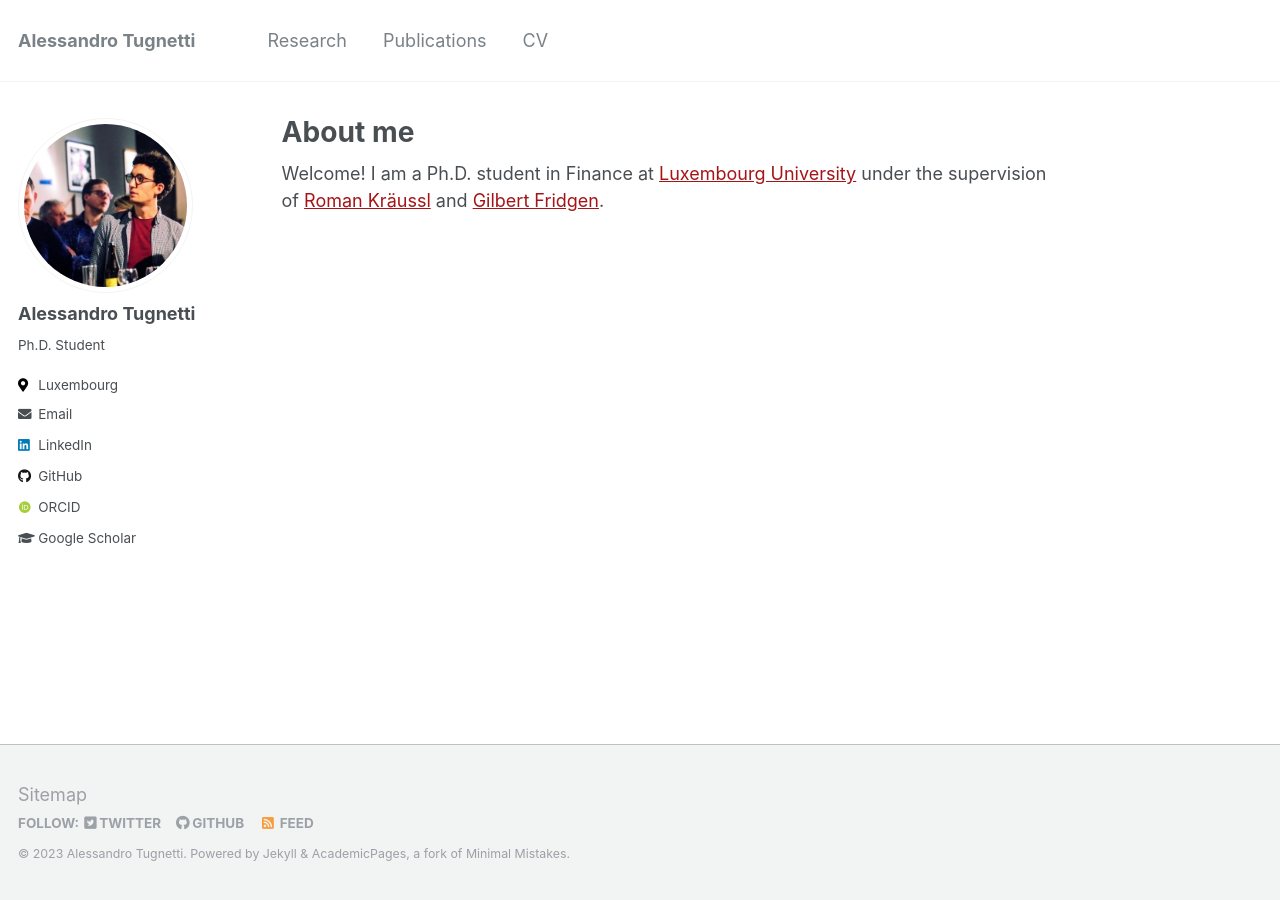
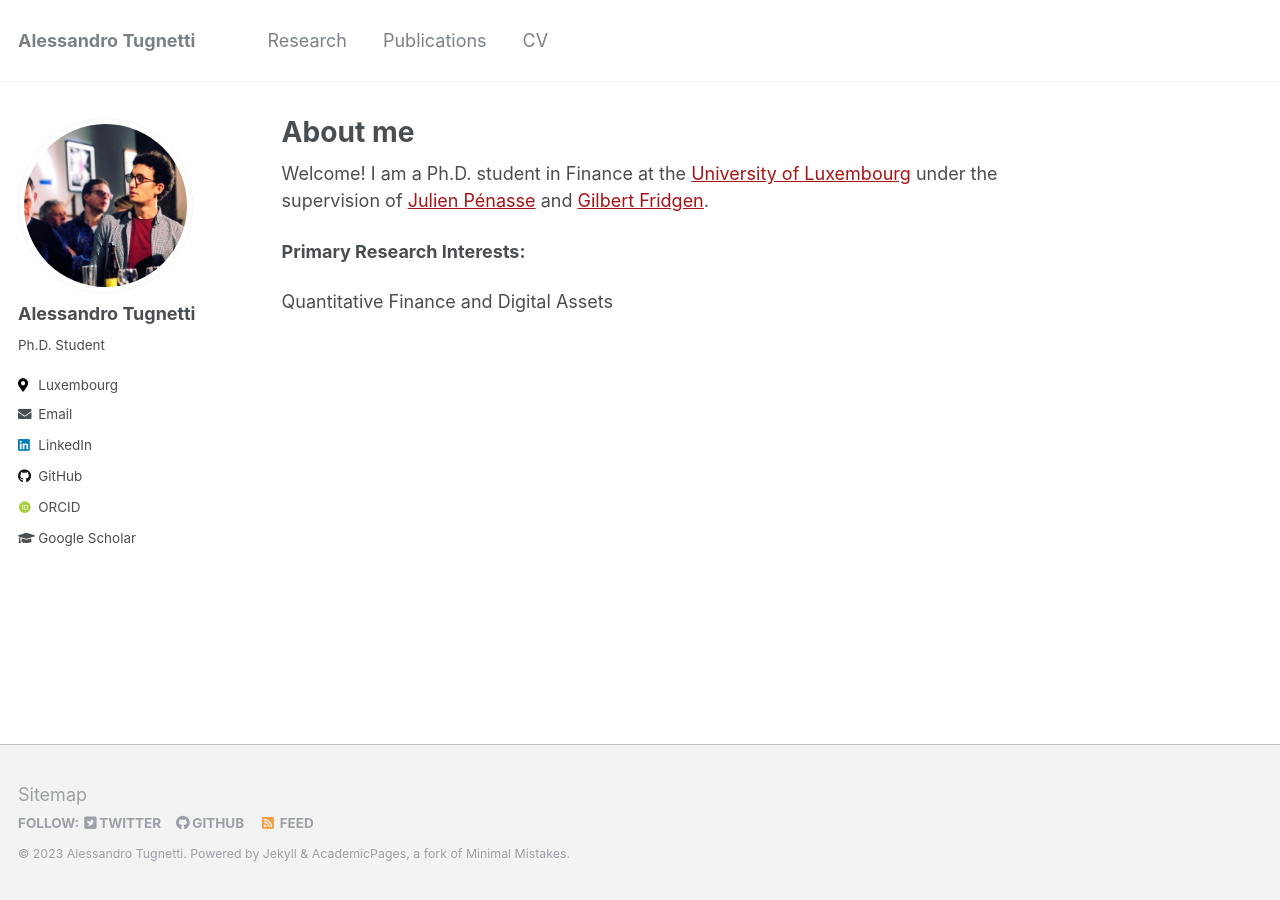
Before and after one commit to AlessandroTugnetti/alessandrotugnetti.github.io, a Jekyll site: the page built from _pages/about.md, in a window 1280 px wide. Built offline with Jekyll 4.4.1, drawn with Linux system fonts in a browser that asks for light colours; some web fonts are replaced.

Commit message:
Update about.md

```diff
--- a/_pages/about.md
+++ b/_pages/about.md
@@ -8,7 +8,11 @@ redirect_from:
   - /about.html
 ---
 
-Welcome! I am a Ph.D. student in Finance at [Luxembourg University](https://wwwen.uni.lu/) under the supervision of [Roman Kräussl](https://wwwen.uni.lu/research/fdef/df/people/roman_kraeussl) and [Gilbert Fridgen](https://wwwfr.uni.lu/snt/people/gilbert_fridgen).
+Welcome! I am a Ph.D. student in Finance at the [University of Luxembourg](https://www.uni.lu/en/person/NTAwNDcwODhfX0FsZXNzYW5kcm8gVFVHTkVUVEk=/) under the supervision of [Julien Pénasse](https://www.uni.lu/en/person/NTAwMDkxNTVfX0p1bGllbiBQRU5BU1NF/) and [Gilbert Fridgen](https://www.uni.lu/en/person/NTAwMzg1MTZfX0dpbGJlcnQgRlJJREdFTg==/).
+
+**Primary Research Interests:**
+
+Quantitative Finance and Digital Assets
 
 <!-- I am also an
 affiliated researcher with the
```
